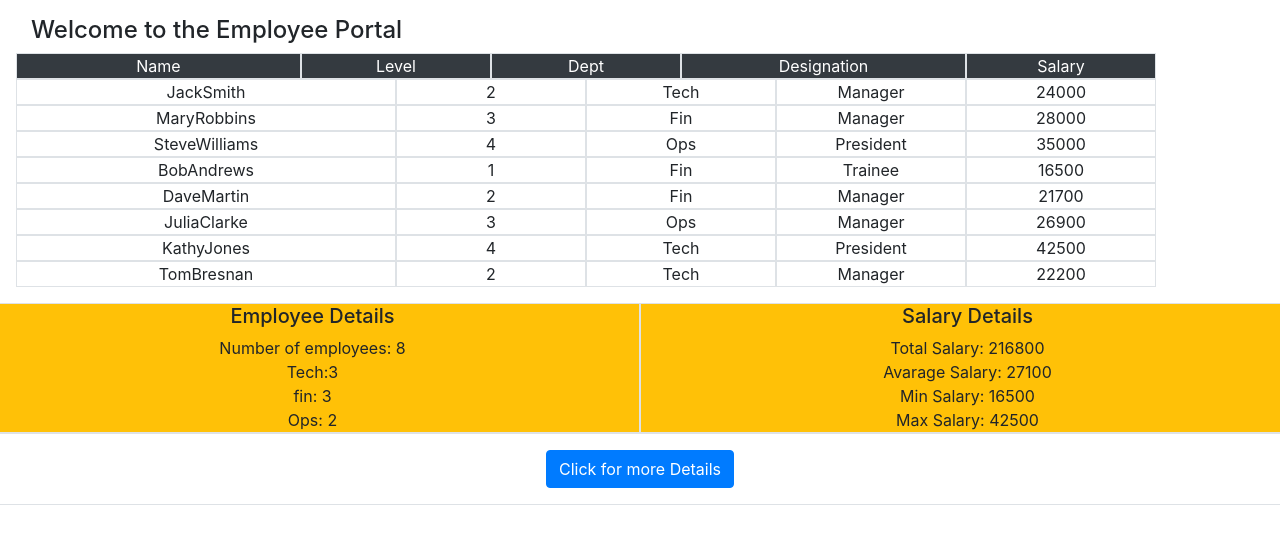
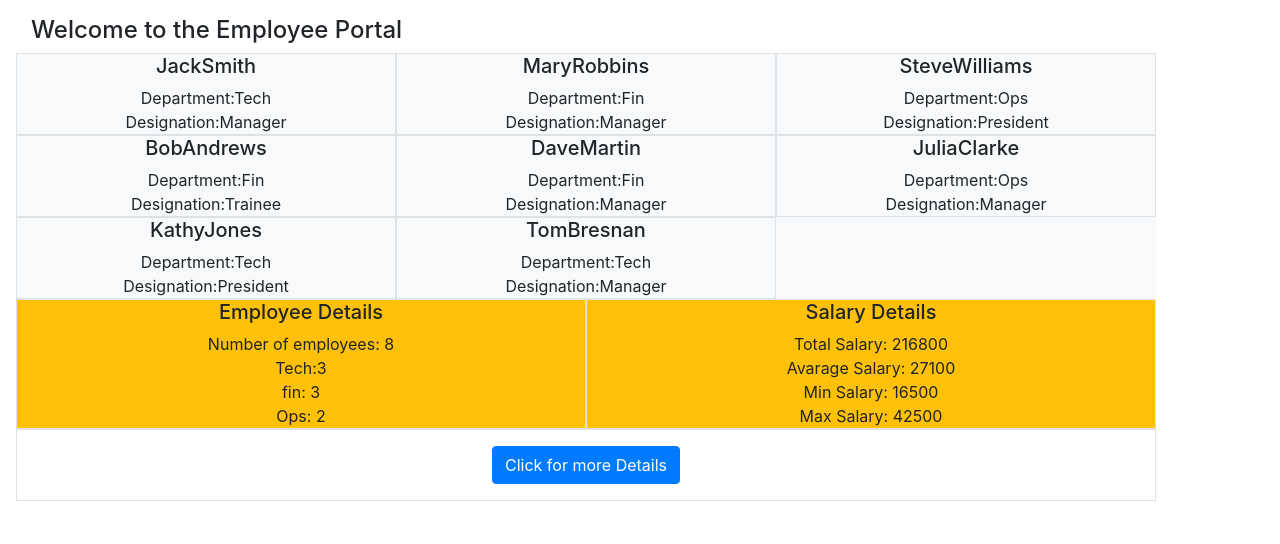
Before and after one commit to SurbhiBisarwal/welcome, an Angular app: page / in a window 1280 px wide. Shown: the top 544 px of the page. Built offline with nearby package versions, Linux system fonts and the light colour scheme.

Commit message:
welcome to empolyee portal part2

```diff
--- a/src/app/app.component.html
+++ b/src/app/app.component.html
@@ -1,20 +1,15 @@
 <div class="container m-3">
   <h4>Welcome to the Employee Portal</h4>
-  <div class="row bg-dark text-white text-center">
-    <div class="col-3 border">Name</div>
-    <div class="col-2 border">Level</div>
-    <div class="col-2 border">Dept</div>
-    <div class="col-3 border">Designation</div>
-    <div class="col-2 border">Salary</div>
-  </div>
-  <div class="row" *ngFor="let employee of employees">
-    <div class="col-4 text-center border">{{ employee.name }}</div>
-    <div class="col-2 text-center border">{{ employee.level }}</div>
-    <div class="col-2 text-center border">{{ employee.dept }}</div>
-    <div class="col-2 text-center border">{{ employee.designation }}</div>
-    <div class="col-2 text-center border">{{ employee.salary }}</div>
+
+  <div class="row text-center bg-light">
+    <div class="col-4 border" *ngFor="let employee of employees">
+      <h5>{{ employee.name }}</h5>
+
+      Department:{{ employee.dept }}<br />
+      Designation:{{ employee.designation }} <br />
     </div>
   </div>
+
   <div class="row bg-light text-center">
     <div class="col-6 border bg-warning">
       <h5>Employee Details</h5>
@@ -36,3 +31,4 @@
       <button class="btn btn-primary">Click for more Details</button>
     </div>
   </div>
+</div>
```
Lines whose indentation alone changed are shown as unchanged.
